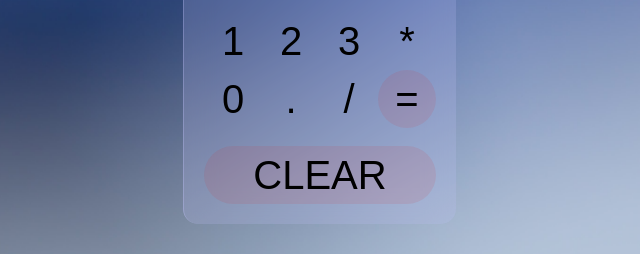
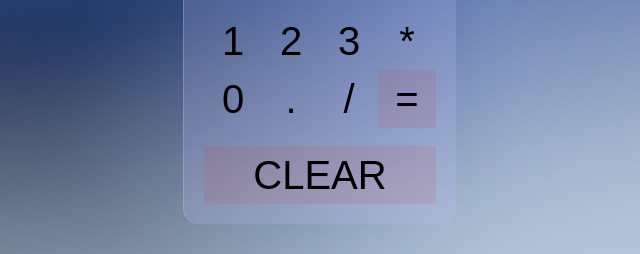
Before and after one commit to lazarchuk-v/Calculator, a website: page index.html in a window 1280 px wide. Shown: the part 395-649 px from the top of the page, 321-961 px from the left. Drawn offline with Linux system fonts and the light colour scheme.

Commit message:
calc stable

```diff
--- a/css/style.css
+++ b/css/style.css
@@ -84,7 +84,7 @@ button:active {
 
 #equal {
     background-color:  rgba(213, 43, 42,0.1);
-    border-radius: 50px;
+    /*border-radius: 50px;*/
 
 }
 
@@ -96,7 +96,7 @@ button:active {
 #clear {
     width: 100%;
     background-color:  rgba(213, 43, 42,0.1);
-    border-radius: 50px;
+    /*border-radius: 50px;*/
 }
 
 #clear:hover {
```
